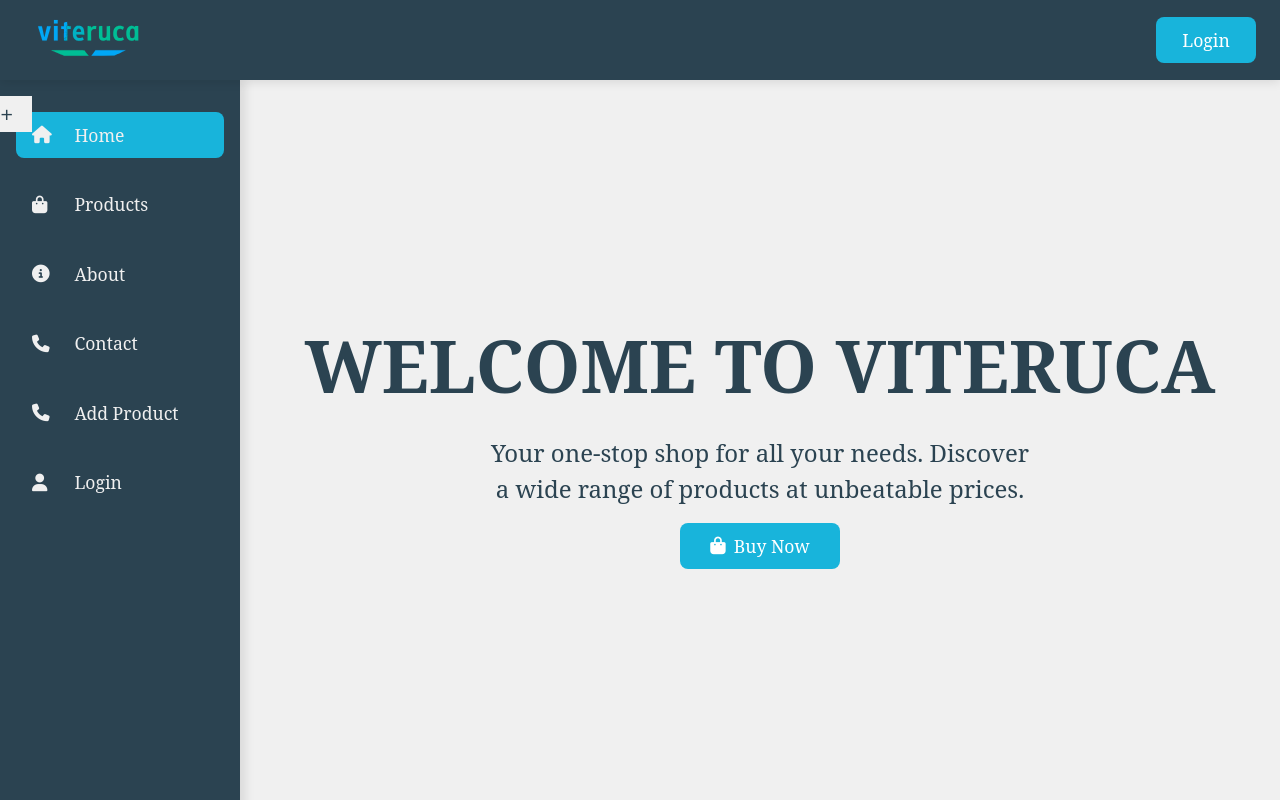
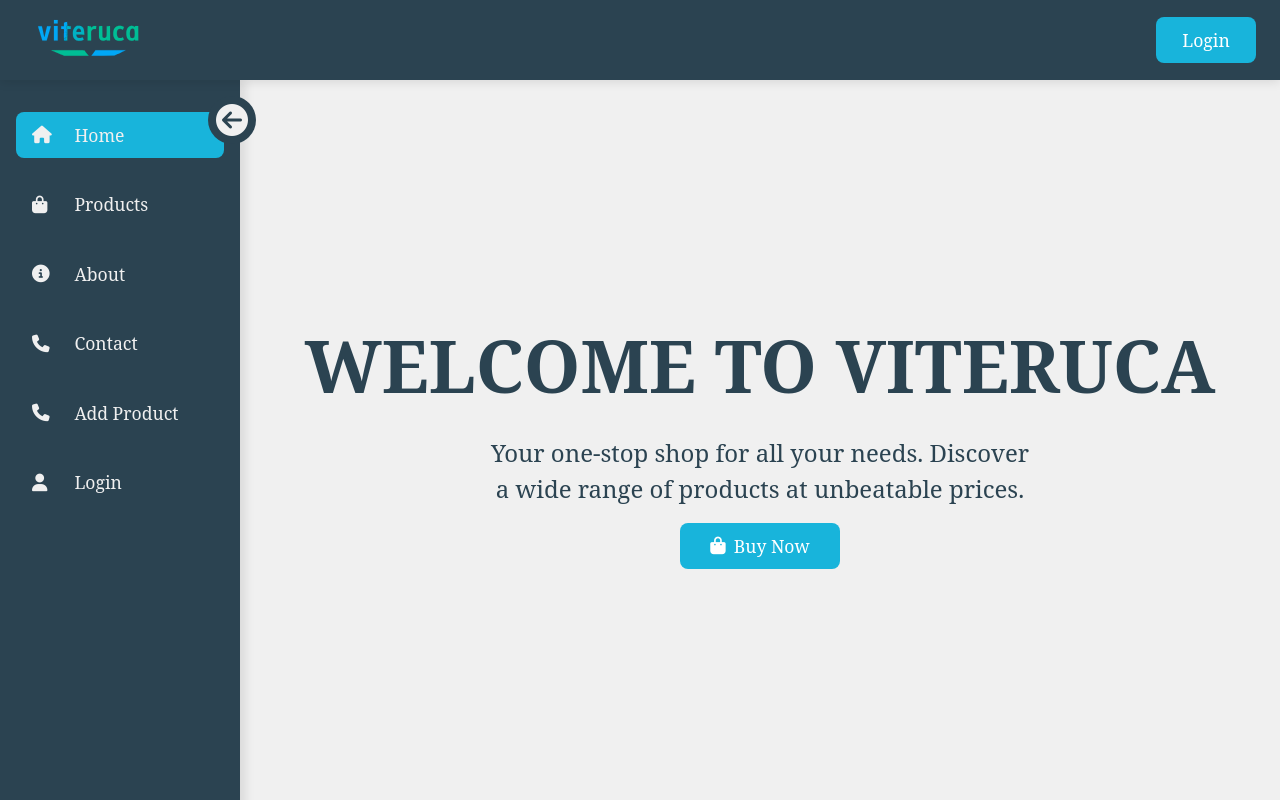
Before and after one commit to youssefmagdyjuo/Winter-Internship-2026-Task-02, a React (Vite) app in the folder Frontend/: page / in a window 1280 px wide. Built offline with nearby package versions, Linux system fonts and the light colour scheme.

Commit message:
create nav button in sidenavbar

```diff
--- a/Frontend/src/components/SideNavBar.jsx
+++ b/Frontend/src/components/SideNavBar.jsx
@@ -21,8 +21,11 @@ export default function SideNavBar() {
     const isActiveLink = (path) => location.pathname === path;
     return (
         <div className={`side_navbar_container ${isOpen ? 'navBar_opened' : 'navBar_closed'}`}>
-            <span className='btn_sideNavBar'>
-                +
+            <span
+            className={`btn_sideNavBar center ${isOpen?'-right-4':'-right-9'}`}
+            onClick={()=>{dispatch(toggleNavBar())}}
+            >
+                <i class={`fa-solid fa-circle-arrow-${isOpen?'left':'right'}`}></i>
             </span>
             <nav className='side_navbar'>
                 <ul className='side_navbar_links'>
--- a/Frontend/src/index.css
+++ b/Frontend/src/index.css
@@ -53,11 +53,17 @@ h2 {
     padding: 0.6rem 1rem;
     border-radius: 0.5rem;
     font-weight: 500;
-    transition: background-color 200ms;
+    transition: all 200ms;
     cursor: pointer;
     border: none;
     width: 100%;
     font-size: 1.1rem;
+
+}
+
+.btn:hover {
+    transform: translateY(-2px);
+    box-shadow: 0 0.5rem 20px rgba(0, 0, 0, 0.153);
 }
 
 .btn-primary {
@@ -66,12 +72,8 @@ h2 {
 
 }
 
-.btn-primary:hover {
-    background-color: #16a8cd;
-}
-
 .btn-secondary {
-    background-color: #6b7280;
+    background-color: var(--color-secondary);
     color: white;
 }
 
@@ -80,22 +82,12 @@ h2 {
     color: var(--color-secondary);
 }
 
-.btn-thirdary:hover {
-    background-color: #e5e7eb;
-}
-
 .btn-danger {
     background-color: var(--color-danger);
     color: white;
 }
 
-.btn-danger:hover {
-    background-color: #dc2626;
-}
 
-.btn-secondary:hover {
-    background-color: #4b5563;
-}
 
 .input,
 .add_file_input {
@@ -244,11 +236,17 @@ h2 {
 
 .btn_sideNavBar {
     position: absolute;
-    background-color: var(--white);
-    color: var(--color-secondary);
-    width: 2rem;
-    font-size: 1.5rem;
-    right: ;
+    background-color: var(--color-secondary);
+    color: var(--white);
+    width: 3rem;
+    height: 3rem;
+    font-size: 2rem;
+    border-radius: 50%;
+    cursor: pointer;
+}
+.btn_sideNavBar:hover i{
+    transform: translateX(-3px);
+    transition: all 0.3s;
 }
 
 /* =============hero section============= */
@@ -487,6 +485,7 @@ table th {
     text-align: left;
     font-weight: 600;
     font-size: 1rem;
+    width: 2rem;
 }
 
 table td {
@@ -547,7 +546,9 @@ table tr:hover {
         width: 50%;
     }
 
-
+.btn_sideNavBar{
+    display: none;
+}
 }
 
 @media (max-width: 836px) {
--- a/Frontend/src/pages/ProductDetails.jsx
+++ b/Frontend/src/pages/ProductDetails.jsx
@@ -23,7 +23,7 @@ export default function ProductDetails() {
     }, [id])
 
     return (
-        <div>
+        <div className='flex flex-col items-center'>
             {product.heroImage && (
                 <div className='productImages'>
                     {images.map((i, index) => (
@@ -48,9 +48,12 @@ export default function ProductDetails() {
                     <td>{product.stock}</td>
                 </tr>
             </table>
-            <div className='w-45'>
-                <Button style={'btn-primary'} >
-                    Order
+            <div>
+                <Button style={'btn-secondary'}>
+                    <div className="flex gap-2 items-center justify-center">
+                        <i className="fa-solid fa-bag-shopping"></i>
+                        <span>Add to card</span>
+                    </div>
                 </Button>
             </div>
         </div>
```
